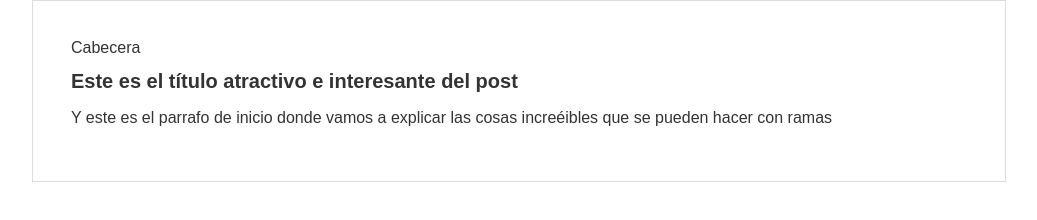
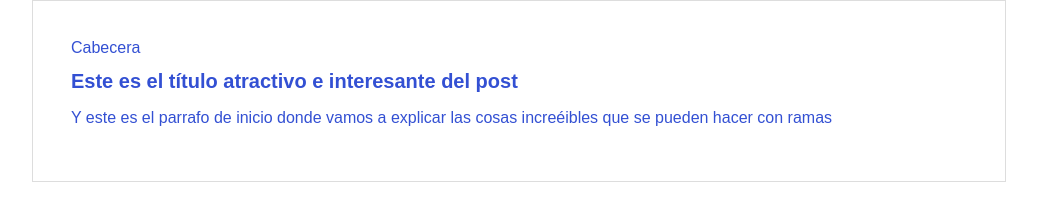
Before and after one commit to Idril427/Blog, a plain HTML site: page blog.html in a window 1280 px wide. Shown: the whole page, without its empty margins (121-1158 px from the left). Drawn offline with Linux system fonts and the light colour scheme.

Commit message:
mod cabecera blue

```diff
--- a/css/estilo.css
+++ b/css/estilo.css
@@ -1,6 +1,6 @@
 body
 {
-    color: rgb(51, 51, 51);
+    color: rgb(51, 80, 211);
     text-align: center;
     font-family: Arial;
     font-size: 16px;
```
